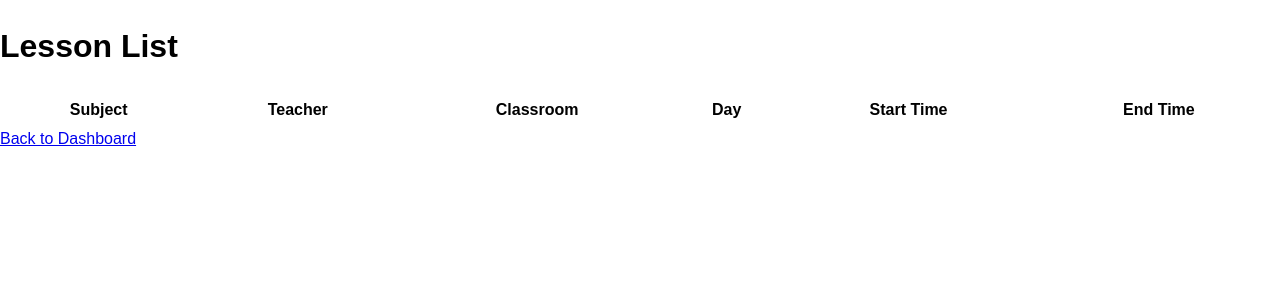
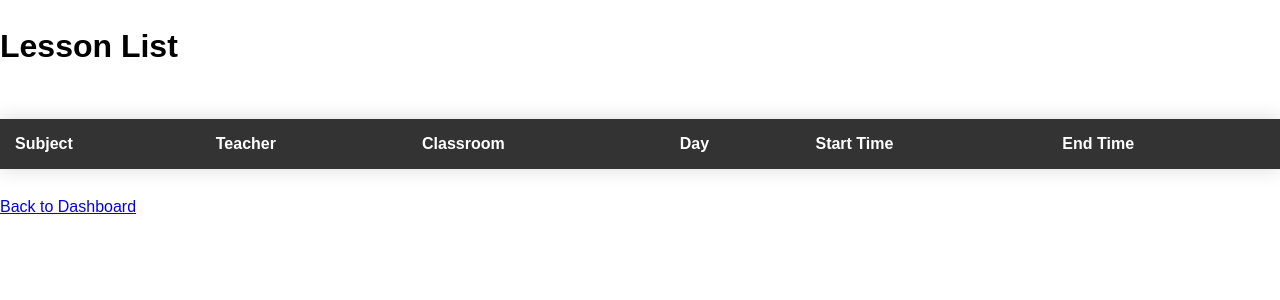
Before and after one commit to craigbourne/school_lms, a FastAPI app: template templates/lesson_list.html in a window 1280 px wide. Shown: the top 300 px of the page. Run offline with FastAPI, Linux system fonts and the light colour scheme; the template is opened without the code that fills it, so the values that code supplies are empty.

Commit message:
basic table styles

```diff
--- a/src/main.py
+++ b/src/main.py
@@ -50,7 +50,6 @@ mock_timetable = Timetable(
 timetables_db = [mock_timetable]
 print(timetables_db)
 lessons_db = mock_lessons
-
 
 @app.get("/")
 async def home(request: Request):
@@ -291,6 +290,21 @@ async def lesson_edit(
 
     raise HTTPException(status_code=404, detail="Lesson not found")
 
+@app.post("/lessons/{lesson_id}/delete")
+async def lesson_delete(lesson_id: int, current_user: UserInDB = Depends(get_current_user)):
+    if current_user.role != "admin":
+        raise HTTPException(status_code=403, detail="Only administrators can delete lessons")
+
+    for i, lesson in enumerate(lessons_db):
+        if lesson.id == lesson_id:
+            lessons_db.pop(i)
+            # Remove lesson from timetables
+            for timetable in timetables_db:
+                timetable.lessons = [l for l in timetable.lessons if l.id != lesson_id]
+            return RedirectResponse(url="/lessons/", status_code=303)
+
+    raise HTTPException(status_code=404, detail="Lesson not found")
+
 @app.get("/timetable/{user_id}", response_model=Timetable)
 async def get_timetable(user_id: int, current_user: UserInDB = Depends(get_current_user)):
     # Need to fetch actual timetable from database
--- a/static/style.css
+++ b/static/style.css
@@ -85,3 +85,39 @@ button {
 .logout-button:hover {
   background-color: #d32f2f;
 }
+
+table {
+  border-collapse: collapse;
+  margin: 25px 0;
+  font-family: sans-serif;
+  box-shadow: 0 0 20px rgba(0, 0, 0, 0.15);
+}
+
+thead {
+  background-color: #333;
+}
+
+thead tr {
+  color: #fff;
+}
+
+tr {
+  color: #333;
+  text-align: left;
+}
+
+th, td {
+padding: 12px 15px;
+}
+
+tbody tr:nth-of-type(even) {
+  background-color: #f3f3f3;
+}
+
+.delete {
+  background-color: #f44336;
+}
+
+.delete:hover {
+  background-color: #d32f2f;
+}
--- a/templates/dashboard.html
+++ b/templates/dashboard.html
@@ -16,6 +16,7 @@
     {% if timetable %}
     <h3>Your Timetable for the Week of {{ timetable.week_start }}</h3>
     <table>
+      <thead>
         <tr>
           <th>Day</th>
           <th>Subject</th>
@@ -24,6 +25,7 @@
           <th>Start Time</th>
           <th>End Time</th>
         </tr>
+      </thead>
       {% for lesson in timetable.lessons %}
       <tr>
         <td>{{ lesson.day_of_week }}</td>
--- a/templates/lesson_list.html
+++ b/templates/lesson_list.html
@@ -35,8 +35,11 @@
 
         {% if current_user.role in ['admin', 'teacher'] %}
         <td>
-          <!-- Need add delete link still -->
-          <a href="{{ url_for('lesson_edit_form', lesson_id=lesson.id) }}">Edit</a> | Delete
+          <a href="{{ url_for('lesson_edit_form', lesson_id=lesson.id) }}">Edit Lesson</a> |
+          <form style="display:inline;" action="{{ url_for('lesson_delete', lesson_id=lesson.id) }}" method="POST"
+            onsubmit="return confirm('Are you sure you want to delete this lesson?');">
+            <button type="submit" class="delete">Delete Lesson</button>
+          </form>
         </td>
         {% endif %}
 
```
Lines whose indentation alone changed are shown as unchanged.
